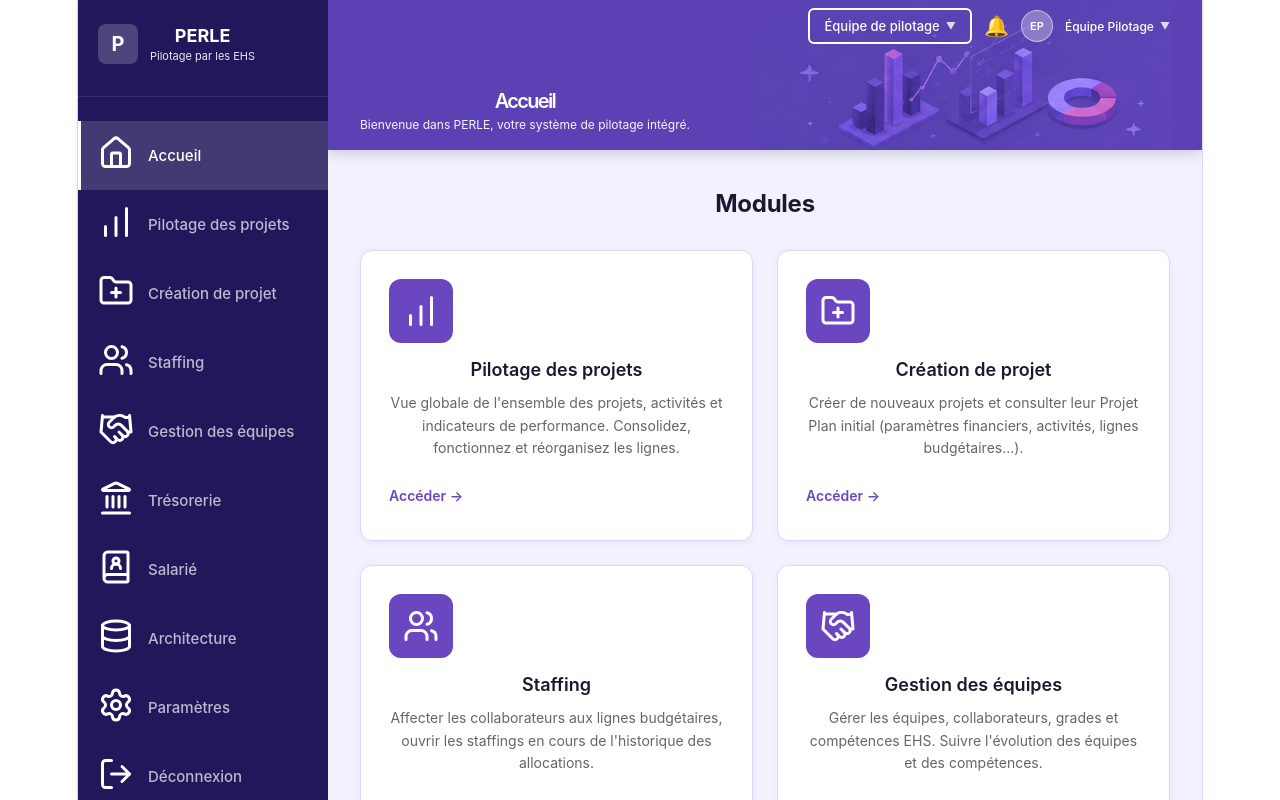
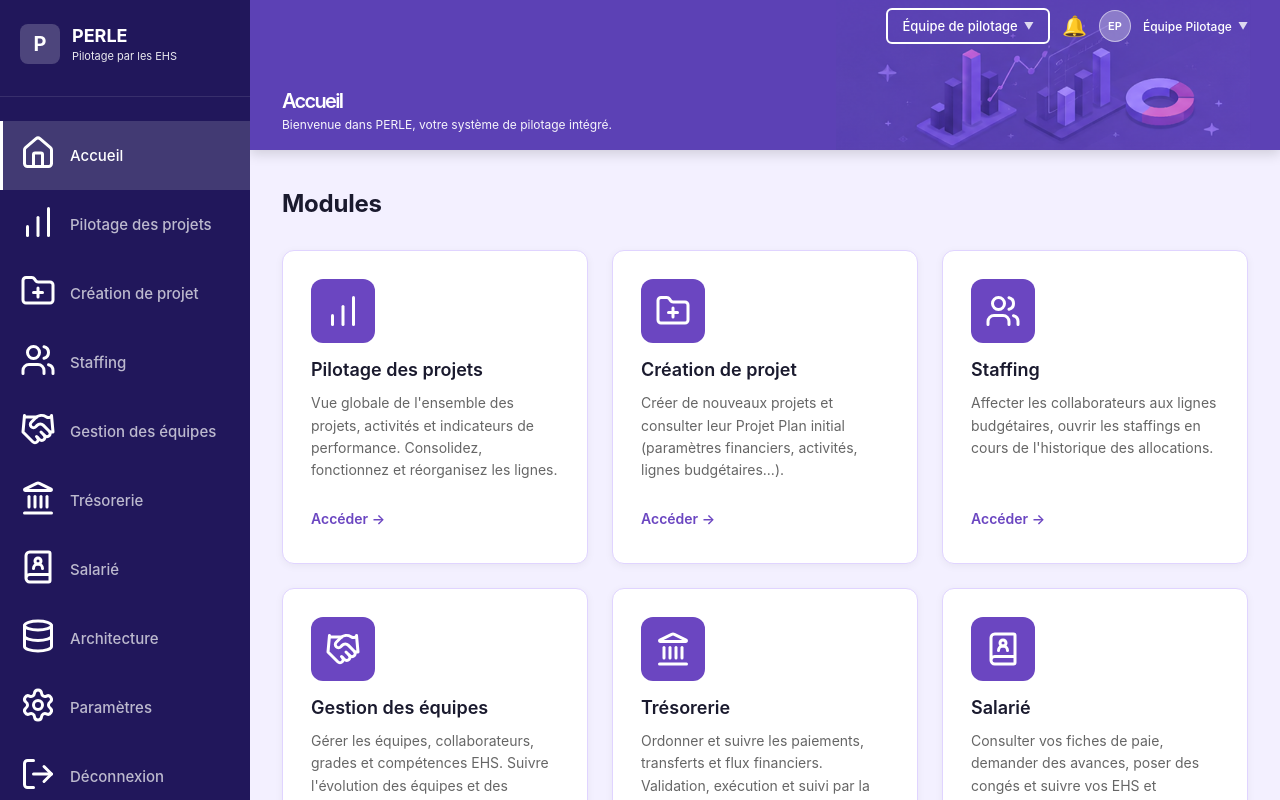
Before and after one commit to naumur2017-del/PERLE, a React (Vite) app in the folder frontend/: page / in a window 1280 px wide. Built offline with nearby package versions, Linux system fonts and the light colour scheme.

Commit message:
HOME PAGE IS DONE

```diff
--- a/frontend/src/index.css
+++ b/frontend/src/index.css
@@ -59,11 +59,9 @@
 }
 
 #root {
-  width: 1126px;
-  max-width: 100%;
-  margin: 0 auto;
-  text-align: center;
-  border-inline: 1px solid var(--border);
+  width: 100%;
+  max-width: none;
+  margin: 0;
   min-height: 100svh;
   display: flex;
   flex-direction: column;
```
Also changed, not shown: frontend/vercel.json (added).
